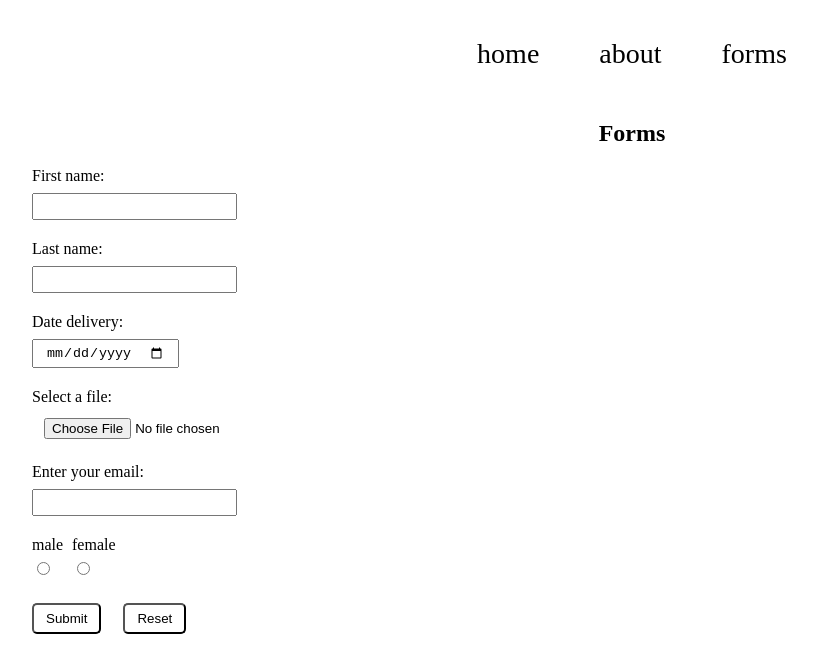
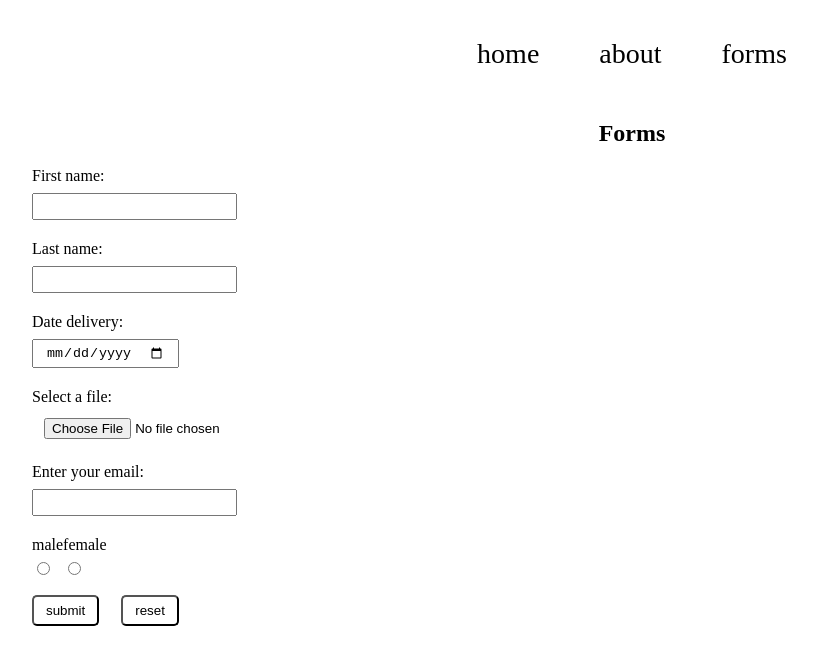
Before and after one commit to alimbaeva/RSSchool_react_stage_2022_projects, a React (Create React App) app in the folder react-components_1_week/: page /forms in a window 1280 px wide. Shown: the top 672 px of the page, without its empty margins (8-825 px from the left). Built offline with nearby package versions, Linux system fonts and the light colour scheme.

Commit message:
feat: add input reset

```diff
--- a/react-components_1_week/src/components/pages/FormsData.tsx
+++ b/react-components_1_week/src/components/pages/FormsData.tsx
@@ -40,6 +40,7 @@
     carts.push(cart);
     localStorage.setItem('carts', JSON.stringify(carts));
     this.consolvieu();
+    Array.from(document.querySelectorAll('input')).forEach((input) => (input.value = ''));
   }
 
   consolvieu() {
@@ -113,8 +114,12 @@
             </div>
 
             <div className="block-form_item">
-              <input className="btn-form" type="submit" value="Submit" />
-              <input className="btn-form" type="reset" />
+              <button className="btn-form" type="submit" value="Submit">
+                submit
+              </button>
+              <button className="btn-form" type="reset">
+                reset
+              </button>
             </div>
           </form>
         </div>
--- a/react-components_1_week/src/components/pages/style/forms.css
+++ b/react-components_1_week/src/components/pages/style/forms.css
@@ -19,7 +19,7 @@
     display: flex;
 }
 
-.block-form_item input {
+.block-form_item button {
     margin-right: 22px;
 }
 .block-form_item .btn-form {
```
